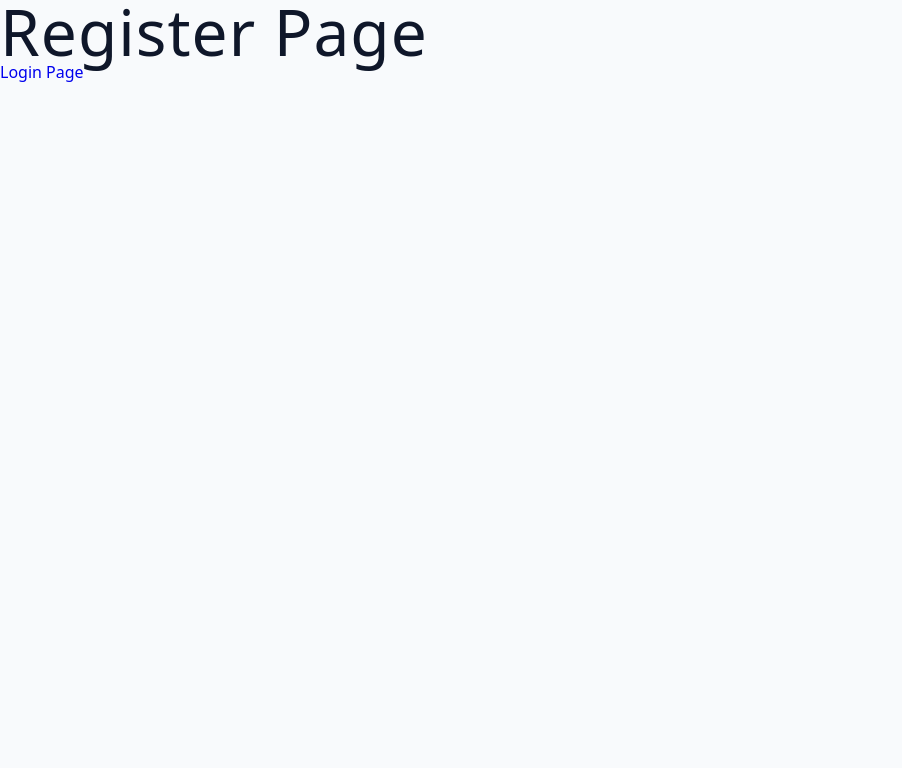
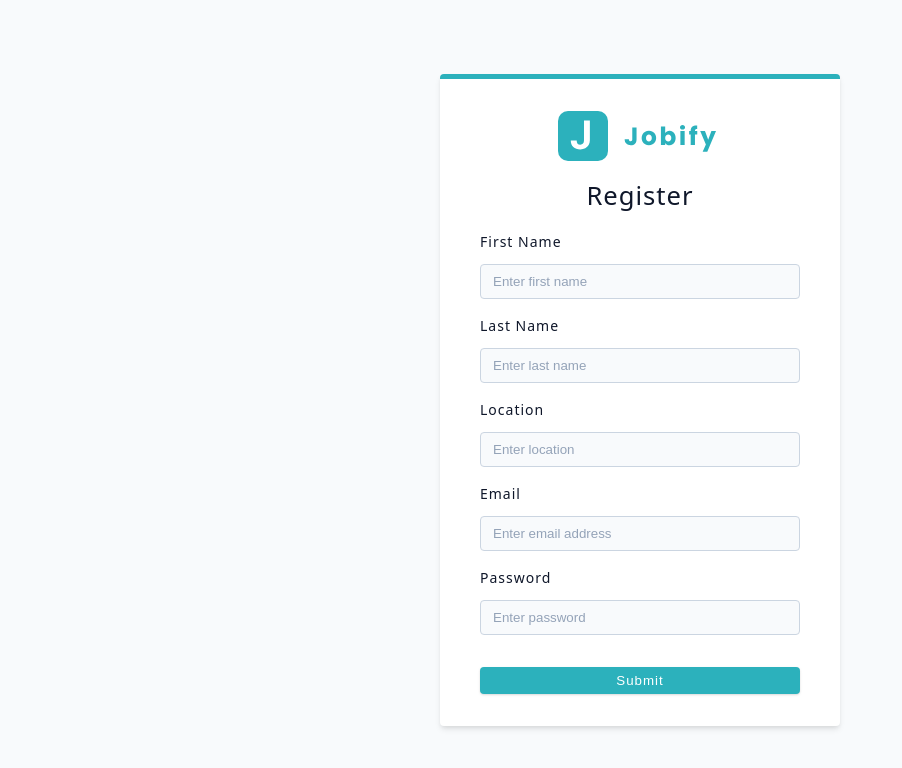
Before and after one commit to ronaldyonggi/jobify-client, a React (Vite) app: page /register in a window 1280 px wide. Shown: the top 768 px of the page, without its empty margins (0-902 px from the left). Built offline with nearby package versions, Linux system fonts and the light colour scheme.

Commit message:
redesign Register page

```diff
--- a/src/pages/Register.tsx
+++ b/src/pages/Register.tsx
@@ -1,11 +1,20 @@
-import { Link } from "react-router-dom"
+import Wrapper from "../assets/wrappers/RegisterAndLoginPage"
+import { FormRow, Logo } from "../components"
 
 const Register = () => {
   return (
-    <div>
-      <h1>Register Page</h1>
-      <Link to='/login'>Login Page</Link>
-    </div>
+    <Wrapper>
+      <form className="form">
+        <Logo />
+        <h4>Register</h4>
+        <FormRow type="text" name="firstName" placeHolder="Enter first name" labelText="First Name" />
+        <FormRow type="text" name="lastName" placeHolder="Enter last name" labelText="Last Name" />
+        <FormRow type="text" name="location" placeHolder="Enter location" labelText="Location" />
+        <FormRow type="email" name="email" placeHolder="Enter email address" labelText="Email" />
+        <FormRow type="password" name="password" placeHolder="Enter password" labelText="Password" />
+        <button type="submit" className="btn btn-block">submit</button>
+      </form>
+    </Wrapper>
   )
 }
 export default Register
```
